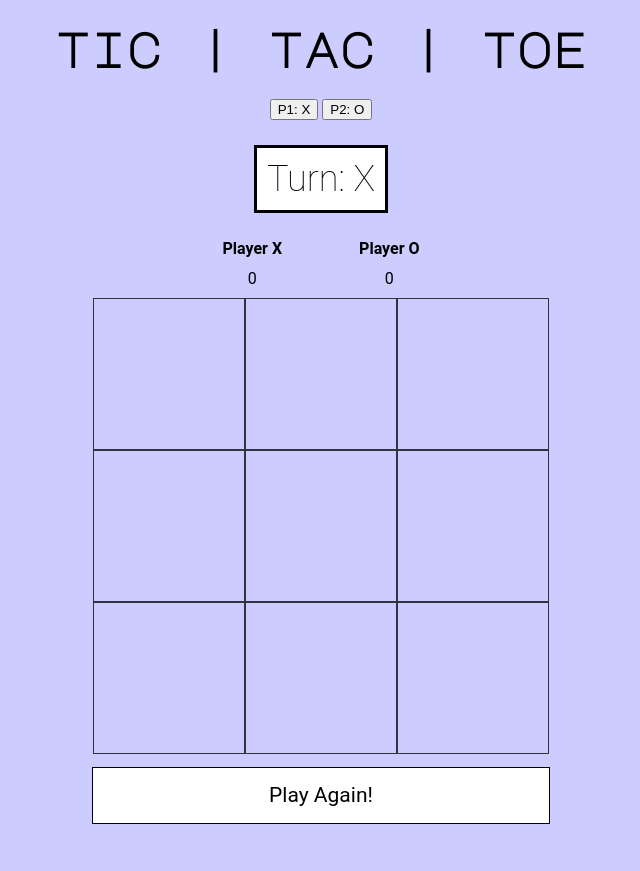
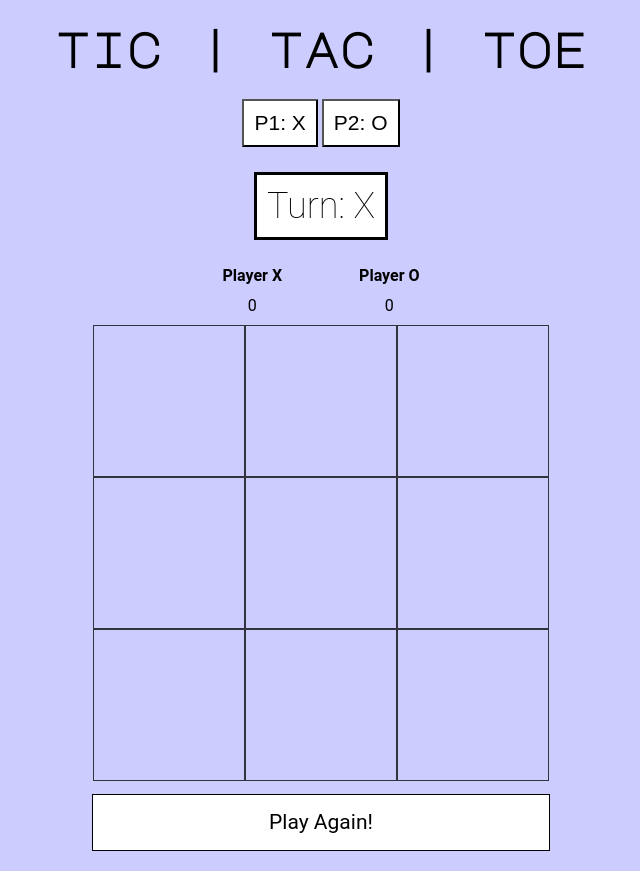
Before and after one commit to JunJun435/pset-8, a plain HTML site: page index.html in a window 1280 px wide. Shown: the whole page, without its empty margins (319-959 px from the left). Before the commit the page ends 844 px from the top, so only its background shows below. Drawn offline with Linux system fonts and the light colour scheme.

Commit message:
Update styles.css

```diff
--- a/css/styles.css
+++ b/css/styles.css
@@ -94,3 +94,17 @@ table {
 
 td {
   padding: 10px 0;
+}
+
+button {
+  font-size: 21px;
+  padding: 10px;
+  border-radius: 1px;
+  background-color: #ffffff;
+}
+
+button:hover {
+  background-color: black;
+  color: white;
+  cursor: pointer;
+}
```
